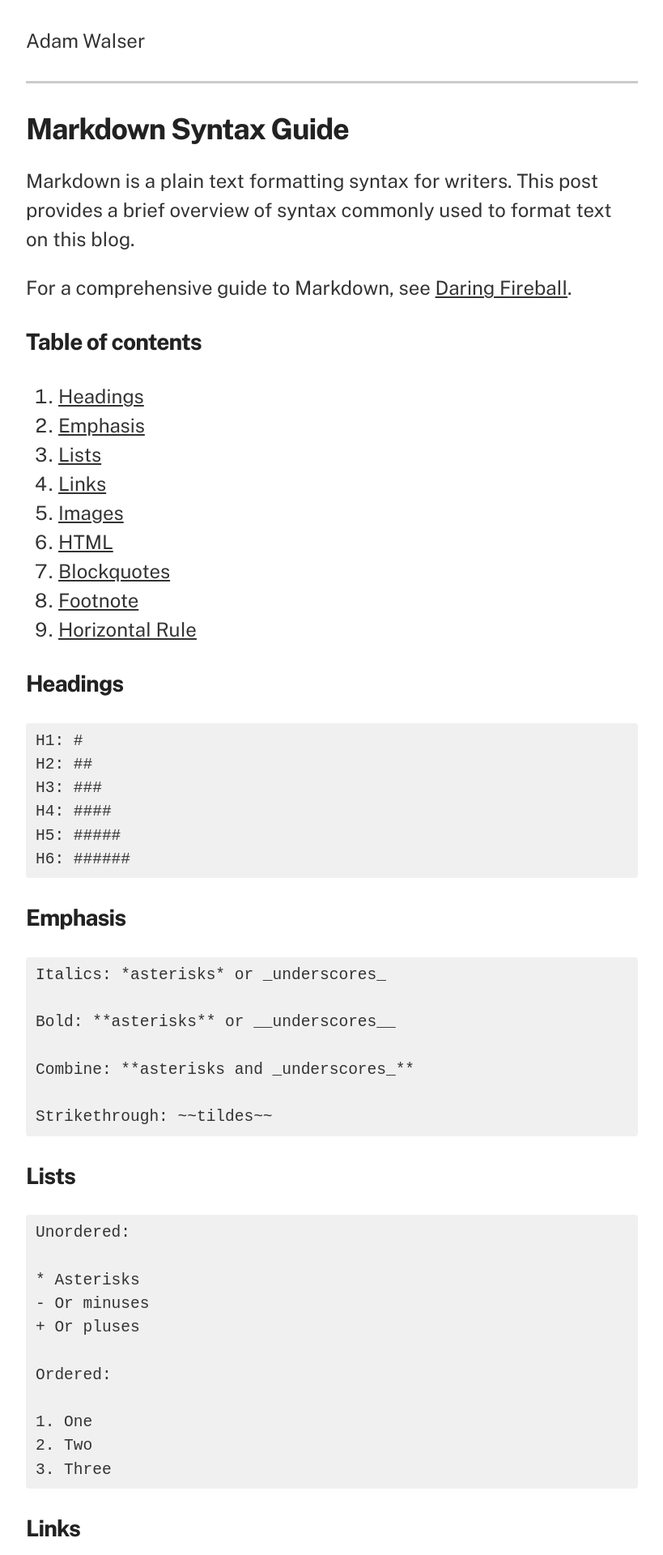
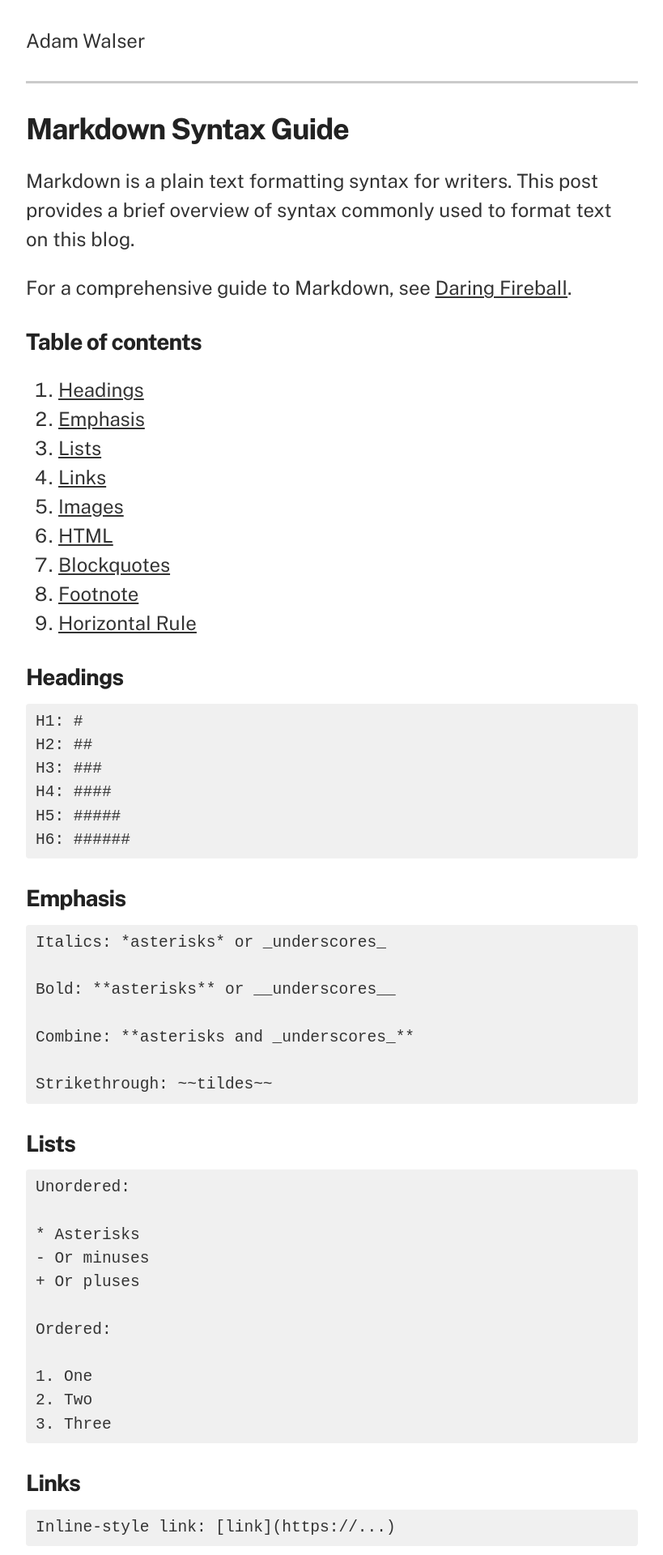
Before and after one commit to ajpwalser/ajpwalser.github.io, a Jekyll site: the page built from _posts/2021-06-24-markdown-syntax-guide.md, in a window 1280 px wide. Shown: the top 1920 px of the page at 81% size, without its empty margins (230-1049 px from the left). Built offline with Jekyll 4.4.1, drawn with Linux system fonts in a browser that asks for light colours.

Commit message:
Update style.css

```diff
--- a/css/style.css
+++ b/css/style.css
@@ -77,7 +77,7 @@ margin: 2rem 0 1rem;
 }
 h2 {
 font-size: 1.17em;
-margin: 2rem 0;
+margin: 2rem 0 1rem;
 }
 p {
     margin-bottom: 1rem;
```
